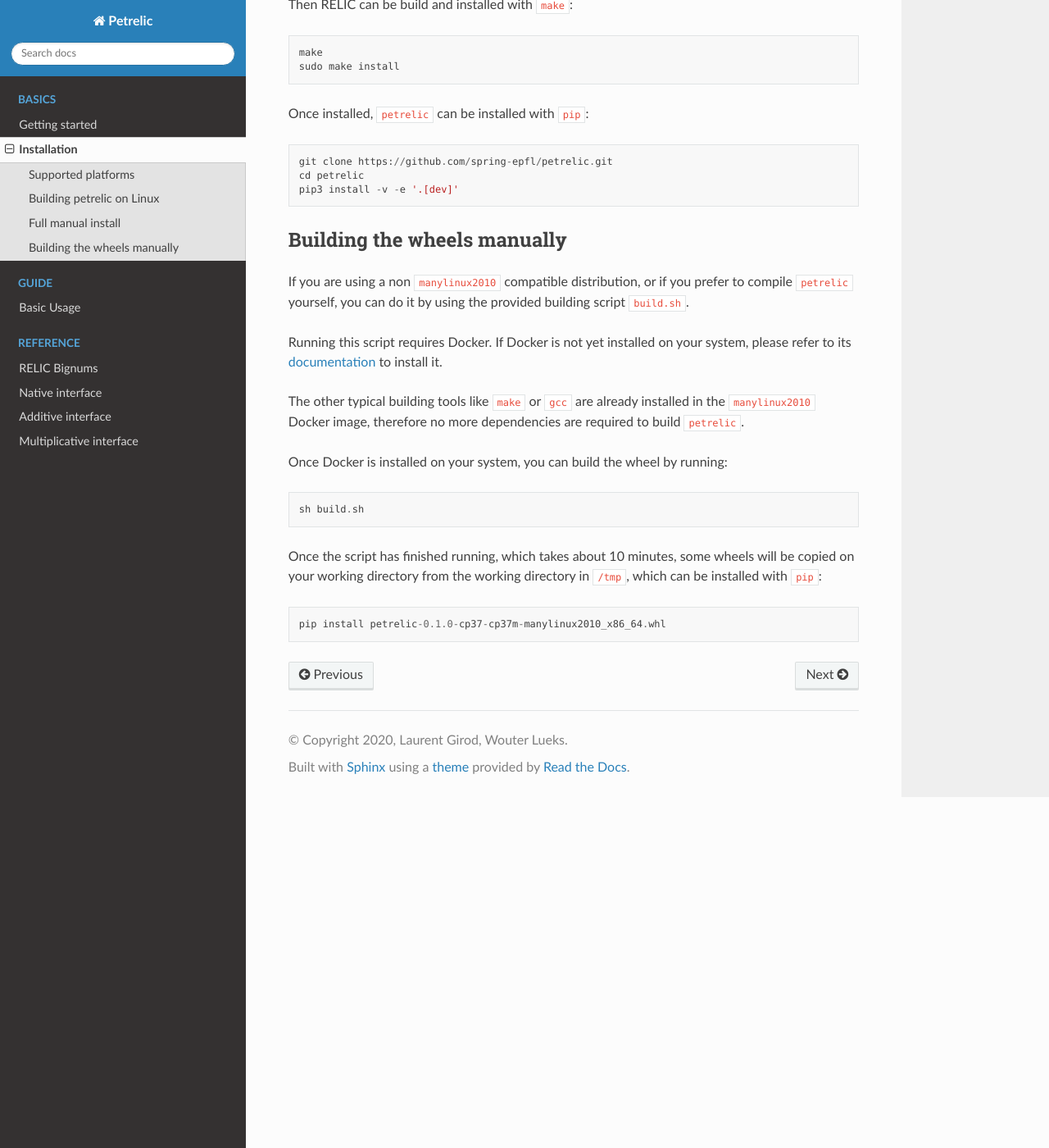
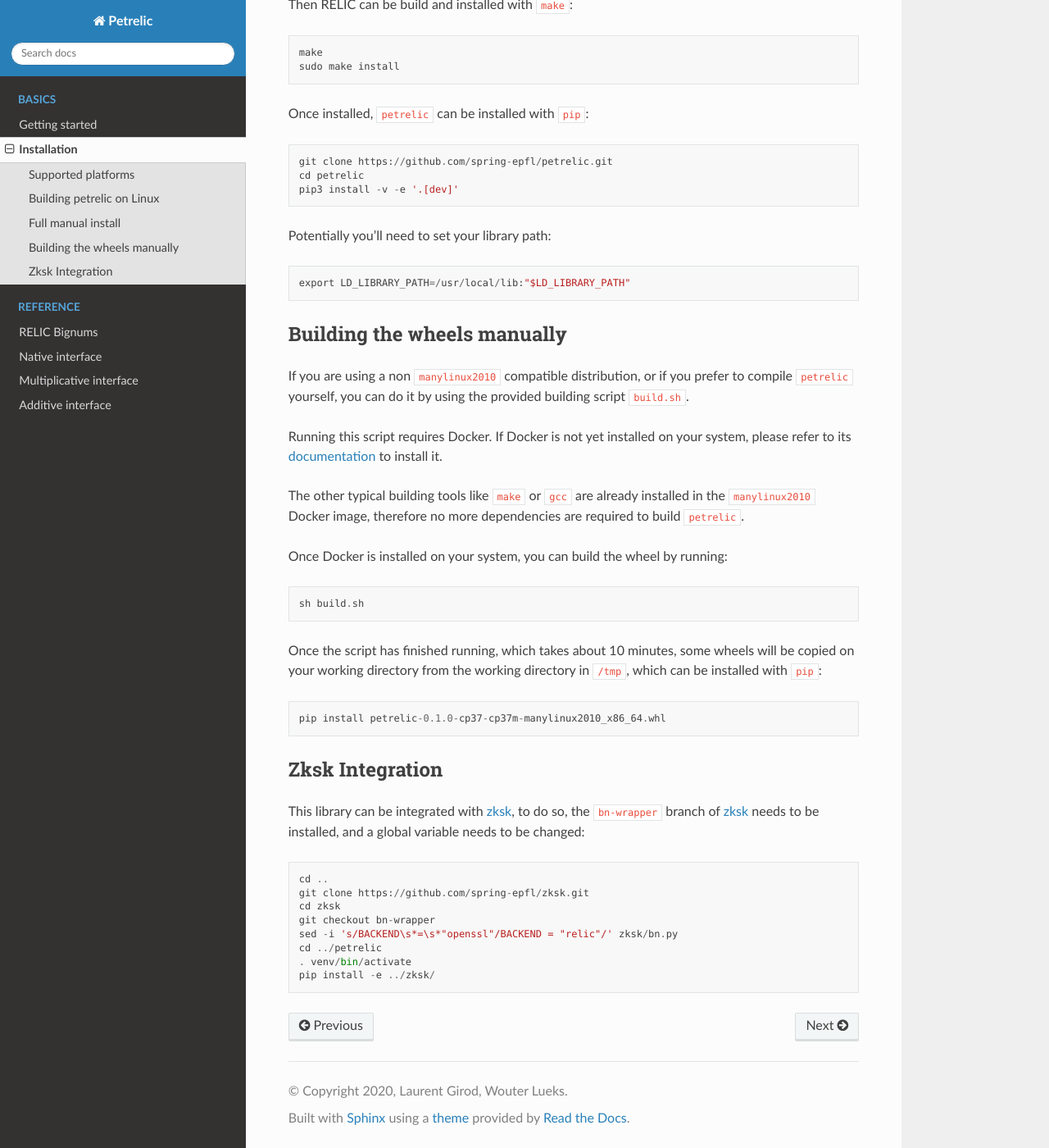
Before and after one commit to spring-epfl/petrelic, a Sphinx documentation site: the page built from docs/source/install.rst, in a window 1280 px wide and 1400 px high, scrolled down 1015 px. Shown: the whole window at 82% size. Built offline with Sphinx 7.4.7 and the Read the Docs theme 2.0.0, drawn with Linux system fonts in a browser that asks for light colours.

Commit message:
Further cleaning of documentation

```diff
--- a/docs/source/install.rst
+++ b/docs/source/install.rst
@@ -53,6 +53,11 @@ Once installed, ``petrelic`` can be installed with ``pip``::
     cd petrelic
     pip3 install -v -e '.[dev]'
 
+Potentially you'll need to set your library path: ::
+
+    export LD_LIBRARY_PATH=/usr/local/lib:"$LD_LIBRARY_PATH"
+
+
 
 Building the wheels manually
 ----------------------------
@@ -79,3 +84,20 @@ will be copied on your working directory from the working directory in ``/tmp``,
 which can be installed with ``pip``::
 
     pip install petrelic-0.1.0-cp37-cp37m-manylinux2010_x86_64.whl
+
+
+Zksk Integration
+----------------
+
+This library can be integrated with `zksk`_, to do so, the ``bn-wrapper`` branch of `zksk`_ needs to be installed, and a global variable needs to be changed: ::
+
+   cd ..
+   git clone https://github.com/spring-epfl/zksk.git
+   cd zksk
+   git checkout bn-wrapper
+   sed -i 's/BACKEND\s*=\s*"openssl"/BACKEND = "relic"/' zksk/bn.py
+   cd ../petrelic
+   . venv/bin/activate
+   pip install -e ../zksk/
+
+.. _`zksk`: https://github.com/spring-epfl/zksk
--- a/docs/source/usage.rst
+++ /dev/null
@@ -1,2 +0,0 @@
-Basic Usage
------------
```
Also changed, not shown: docs/source/index.rst (+4 -16 lines).
